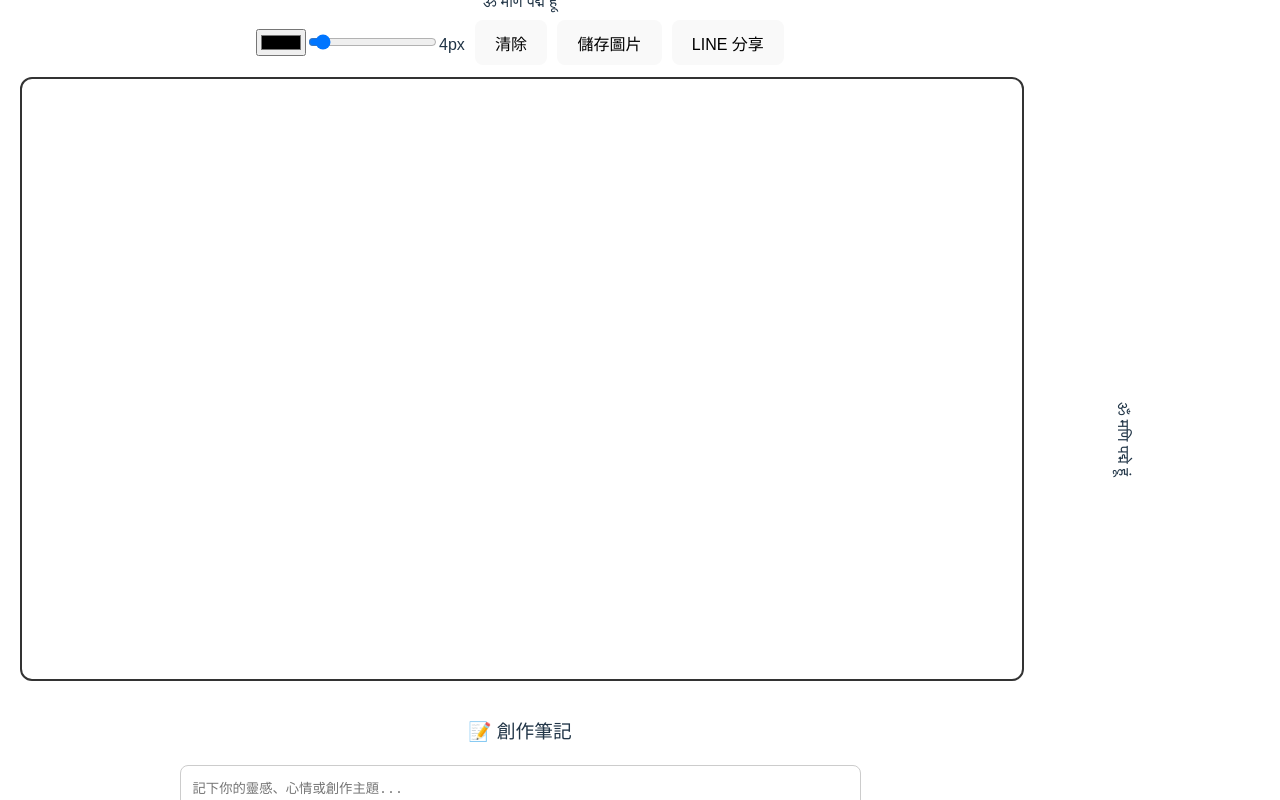
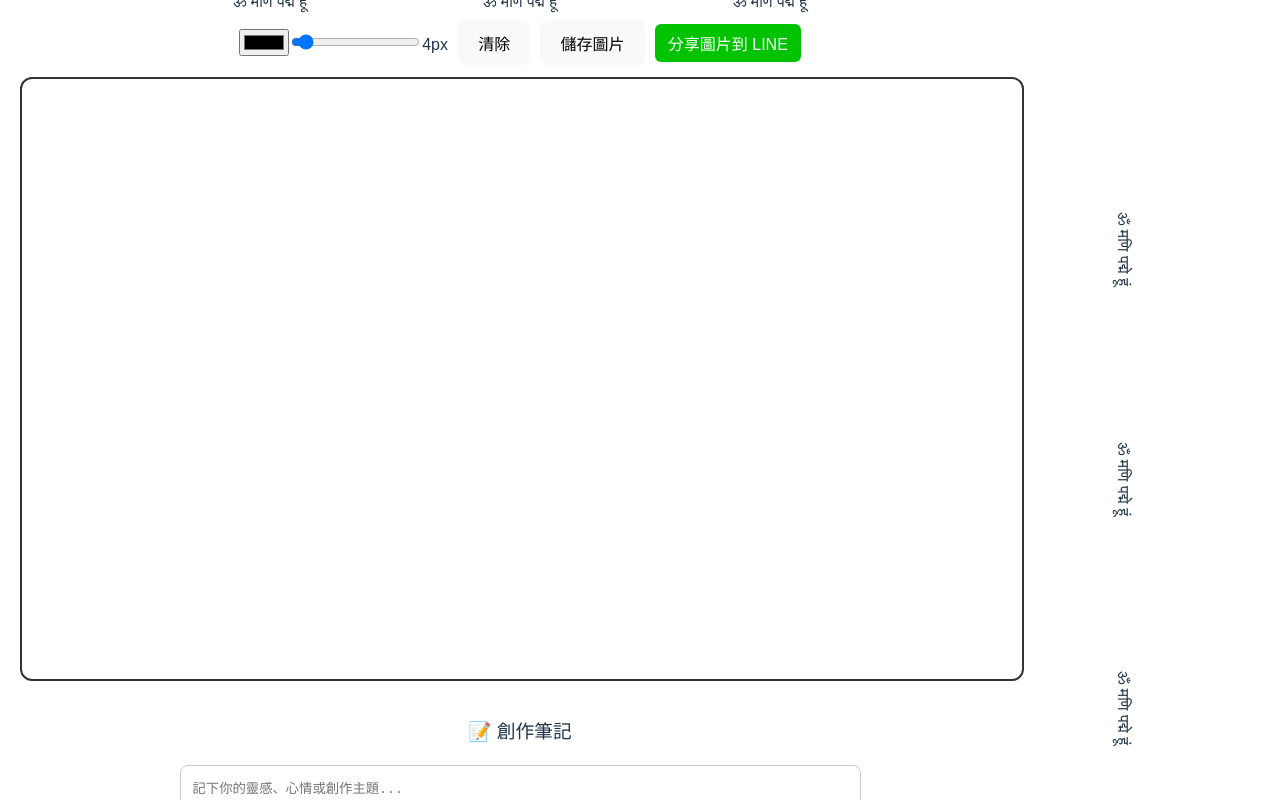
Before and after one commit to Johnson849659/my-drawing-app, a React (Vite) app: page / in a window 1280 px wide. Both pictures are taken after a click on the button "開始創作". Shown: the top 800 px of the page. Built offline with nearby package versions, Linux system fonts and the light colour scheme.

Commit message:
更新畫布 App：咒語、LINE 分享、QR Code、筆記功能

```diff
--- a/src/App.tsx
+++ b/src/App.tsx
@@ -1,34 +1,23 @@
-import React, { useState } from 'react';
-import Canvas from './Canvas';
+import React, { useState } from "react";
+import Canvas from "./Canvas";
 
 function App() {
   const [showCanvas, setShowCanvas] = useState(false);
 
   return (
-    <div style={{ fontFamily: 'sans-serif', textAlign: 'center', padding: '20px' }}>
+    <div style={{ fontFamily: "sans-serif", textAlign: "center", padding: "20px" }}>
       {!showCanvas ? (
-        <div style={{ transition: 'all 1s ease' }}>
+        <div>
           <img
             src="/cover.jpg"
             alt="封面圖"
-            style={{
-              width: '320px',
-              borderRadius: '12px',
-              boxShadow: '0 4px 12px rgba(0,0,0,0.2)',
-              marginBottom: '20px'
-            }}
+            style={{ width: "320px", borderRadius: "12px", boxShadow: "0 4px 12px rgba(0,0,0,0.2)", marginBottom: "20px" }}
           />
-          <h1 style={{ fontSize: '32px' }}>🎨 我的畫布 App</h1>
-          <p style={{ fontSize: '16px', color: '#666' }}>靜心創作・記錄靈感・分享感動</p>
+          <h1 style={{ fontSize: "32px" }}>🎨 我的畫布 App</h1>
+          <p style={{ fontSize: "16px", color: "#666" }}>靜心創作・筆記靈感・LINE 分享</p>
           <button
             onClick={() => setShowCanvas(true)}
-            style={{
-              padding: '10px 20px',
-              fontSize: '16px',
-              backgroundColor: '#4b3f2f',
-              color: '#fff',
-              borderRadius: '8px'
-            }}
+            style={{ padding: "10px 20px", fontSize: "16px", backgroundColor: "#4b3f2f", color: "#fff", borderRadius: "8px" }}
           >
             開始創作
           </button>
--- a/src/Canvas.tsx
+++ b/src/Canvas.tsx
@@ -1,19 +1,18 @@
-import React, { useRef, useState, useEffect } from 'react';
-import QRCode from "qrcode.react"; // ✅ 正確！TypeScript 能自動判斷型別
-
+import React, { useRef, useState, useEffect } from "react";
+import QRCode from "qrcode.react";
 
 const Canvas = () => {
   const canvasRef = useRef<HTMLCanvasElement>(null);
-  const [color, setColor] = useState('#000');
+  const [color, setColor] = useState("#000");
   const [size, setSize] = useState(4);
-  const [note, setNote] = useState(localStorage.getItem('myNote') || '');
+  const [note, setNote] = useState(localStorage.getItem("myNote") || "");
   const [drawing, setDrawing] = useState(false);
   const [lastPos, setLastPos] = useState<{ x: number; y: number } | null>(null);
 
-  const websiteURL = 'https://你的-vercel-網址.vercel.app'; // ← 請改成你部署後的網址！
+  const websiteURL = "https://你的-vercel-網址.vercel.app"; // ←改成你自己的網址！
 
   useEffect(() => {
-    localStorage.setItem('myNote', note);
+    localStorage.setItem("myNote", note);
   }, [note]);
 
   const getPos = (e: React.MouseEvent<HTMLCanvasElement>) => {
@@ -28,12 +27,12 @@ const Canvas = () => {
 
   const draw = (e: React.MouseEvent<HTMLCanvasElement>) => {
     if (!drawing || !lastPos || !canvasRef.current) return;
-    const ctx = canvasRef.current.getContext('2d');
+    const ctx = canvasRef.current.getContext("2d");
     if (!ctx) return;
     const pos = getPos(e);
     ctx.strokeStyle = color;
     ctx.lineWidth = size;
-    ctx.lineCap = 'round';
+    ctx.lineCap = "round";
     ctx.beginPath();
     ctx.moveTo(lastPos.x, lastPos.y);
     ctx.lineTo(pos.x, pos.y);
@@ -47,55 +46,88 @@ const Canvas = () => {
   };
 
   const clearCanvas = () => {
-    canvasRef.current?.getContext('2d')?.clearRect(0, 0, 1000, 600);
+    canvasRef.current?.getContext("2d")?.clearRect(0, 0, 1000, 600);
   };
 
   const saveImage = () => {
     const canvas = canvasRef.current;
     if (canvas) {
-      const link = document.createElement('a');
-      link.href = canvas.toDataURL('image/png');
-      link.download = 'my-drawing.png';
+      const link = document.createElement("a");
+      link.href = canvas.toDataURL("image/png");
+      link.download = "my-drawing.png";
       link.click();
     }
   };
 
-  const shareToLINE = () => {
-    const encodedURL = encodeURIComponent(websiteURL);
-    window.open(`https://social-plugins.line.me/lineit/share?url=${encodedURL}`, '_blank');
+  const shareImageToLINE = () => {
+    const canvas = canvasRef.current;
+    if (!canvas) return;
+    const imageData = canvas.toDataURL("image/png");
+    const encodedImage = encodeURIComponent(imageData);
+    window.open(`https://social-plugins.line.me/lineit/share?url=${encodedImage}`, "_blank");
   };
 
   return (
-    <div style={{ position: 'relative', marginTop: '30px', width: '1000px', margin: 'auto' }}>
-      {/* 咒語四周 */}
-      <div style={{ position: 'absolute', top: '-30px', left: '50%', transform: 'translateX(-50%)', fontWeight: 'bold' }}>ॐ मणि पद्मे हूं</div>
-      <div style={{ position: 'absolute', bottom: '-30px', left: '50%', transform: 'translateX(-50%)', fontWeight: 'bold' }}>ॐ मणि पद्मे हूं</div>
-      <div style={{ position: 'absolute', top: '50%', left: '-140px', transform: 'translateY(-50%) rotate(-90deg)', fontWeight: 'bold' }}>ॐ मणि पद्मे हूं</div>
-      <div style={{ position: 'absolute', top: '50%', right: '-140px', transform: 'translateY(-50%) rotate(90deg)', fontWeight: 'bold' }}>ॐ मणि पद्मे हूं</div>
+    <div style={{ maxWidth: "1000px", margin: "auto", textAlign: "center", position: "relative", paddingBottom: "80px" }}>
+      {/* 🧘 咒語四周環繞更多 */}
+      {["top", "bottom"].map((pos) =>
+        [0, 1, 2].map((i) => (
+          <div
+            key={`${pos}-${i}`}
+            style={{
+              position: "absolute",
+              [pos]: "-30px",
+              left: `${25 + i * 25}%`,
+              transform: "translateX(-50%)",
+              fontWeight: "bold"
+            }}
+          >
+            ॐ मणि पद्मे हूं
+          </div>
+        ))
+      )}
+      {["left", "right"].map((side) =>
+        [0, 1, 2].map((i) => (
+          <div
+            key={`${side}-${i}`}
+            style={{
+              position: "absolute",
+              top: `${25 + i * 25}%`,
+              [side]: "-140px",
+              transform: `translateY(-50%) rotate(${side === "left" ? -90 : 90}deg)`,
+              fontWeight: "bold"
+            }}
+          >
+            ॐ मणि पद्मे हूं
+          </div>
+        ))
+      )}
 
-      {/* 工具列 */}
-      <div style={{ marginBottom: '12px' }}>
+      {/* 🎛️ 工具列 */}
+      <div style={{ marginBottom: "12px" }}>
         <input type="color" value={color} onChange={(e) => setColor(e.target.value)} />
         <input type="range" min="1" max="50" value={size} onChange={(e) => setSize(parseInt(e.target.value))} />
         <span>{size}px</span>
-        <button onClick={clearCanvas} style={{ marginLeft: '10px' }}>清除</button>
-        <button onClick={saveImage} style={{ marginLeft: '10px' }}>儲存圖片</button>
-        <button onClick={shareToLINE} style={{ marginLeft: '10px' }}>LINE 分享</button>
+        <button onClick={clearCanvas} style={{ marginLeft: "10px" }}>清除</button>
+        <button onClick={saveImage} style={{ marginLeft: "10px" }}>儲存圖片</button>
+        <button onClick={shareImageToLINE} style={{ marginLeft: "10px", backgroundColor: "#00c300", color: "#fff", padding: "6px 12px", borderRadius: "6px" }}>
+          分享圖片到 LINE
+        </button>
       </div>
 
-      {/* 畫布 */}
+      {/* 🎨 畫布 */}
       <canvas
         ref={canvasRef}
         width={1000}
         height={600}
-        style={{ border: '2px solid #333', backgroundColor: '#fff', borderRadius: '12px' }}
+        style={{ border: "2px solid #333", backgroundColor: "#fff", borderRadius: "12px" }}
         onMouseDown={startDraw}
         onMouseMove={draw}
         onMouseUp={stopDraw}
       />
 
-      {/* 筆記 */}
-      <div style={{ marginTop: '30px', textAlign: 'center' }}>
+      {/* 📝 筆記區 */}
+      <div style={{ marginTop: "30px" }}>
         <h3>📝 創作筆記</h3>
         <textarea
           rows={4}
@@ -103,9 +135,10 @@ const Canvas = () => {
           value={note}
           onChange={(e) => setNote(e.target.value)}
           placeholder="記下你的靈感、心情或創作主題..."
-          style={{ padding: '12px', borderRadius: '8px', border: '1px solid #ccc' }}
+          style={{ padding: "12px", borderRadius: "8px", border: "1px solid #ccc" }}
         />
       </div>
+
 
     </div>
   );
```
